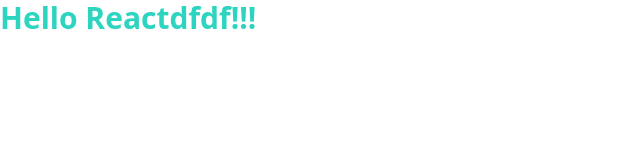
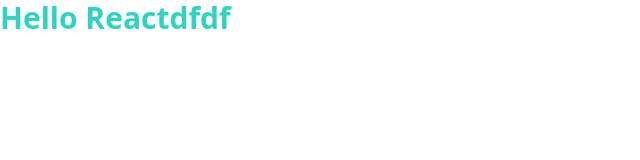
Before and after one commit to jedcodes/Project-Loading, a React (Vite) app in the folder frontend/my-app/: page / in a window 1280 px wide. Shown: the top 160 px of the page, without its empty margins (0-640 px from the left). Built offline with nearby package versions, Linux system fonts and the light colour scheme.

Commit message:
Test commit

```diff
--- a/frontend/my-app/src/App.tsx
+++ b/frontend/my-app/src/App.tsx
@@ -1,7 +1,7 @@
 function App() {
   return (
     <>
-      <h1 className="text-3xl font-bold text-teal-400">Hello Reactdfdf!!!</h1>
+      <h1 className="text-3xl font-bold text-teal-400">Hello Reactdfdf</h1>
     </>
   );
 }
```
